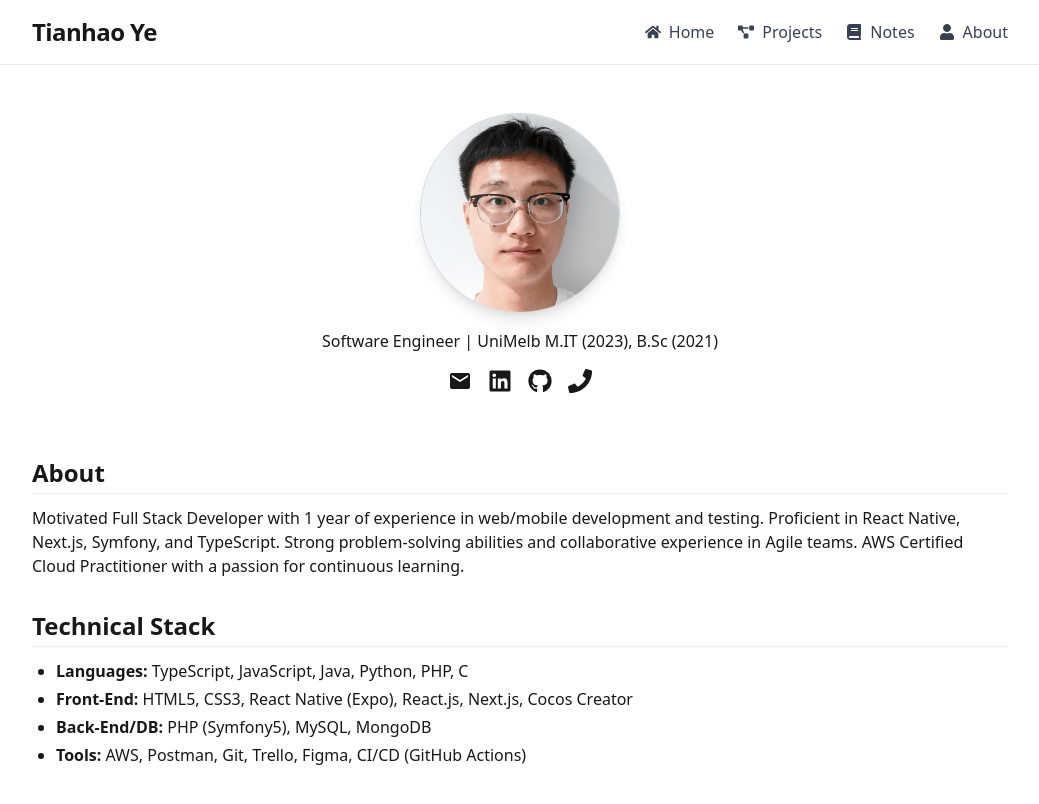
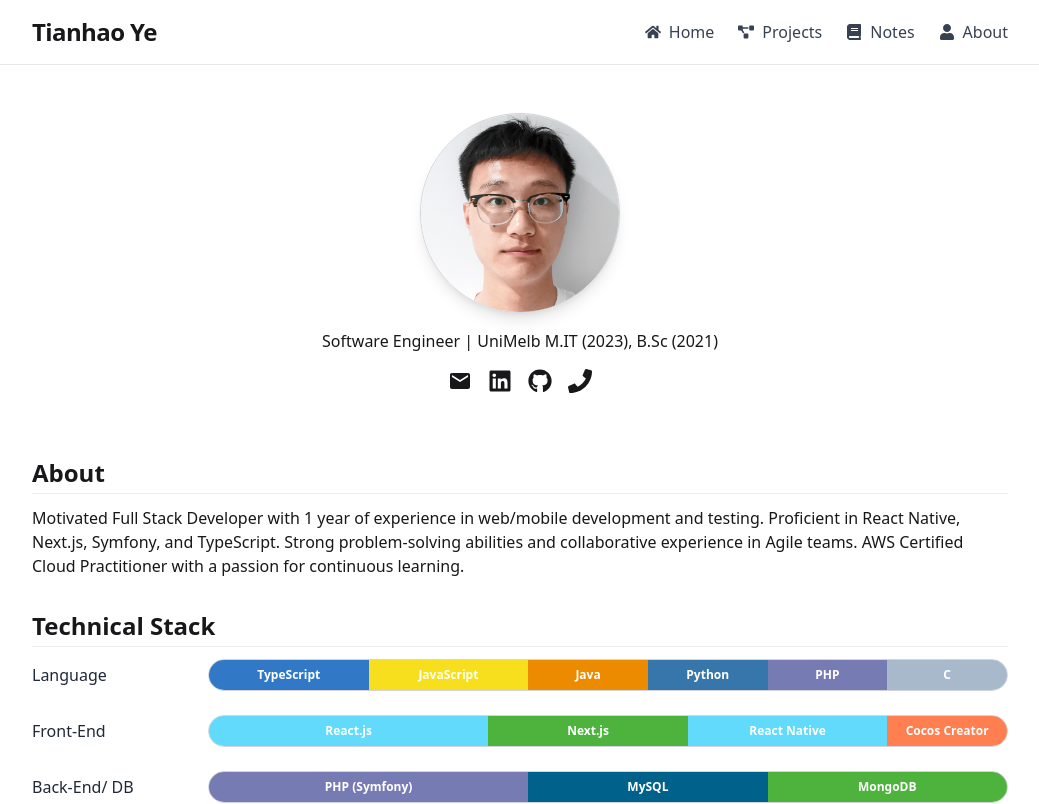
Before and after one commit to TianHao-Ye/tianhao-portfolio, a Next.js app: page /about in a window 1280 px wide. Shown: the top 804 px of the page, without its empty margins (120-1159 px from the left). Built offline with nearby package versions, Linux system fonts and the light colour scheme.

Commit message:
skill bar component

```diff
--- a/app/about/page.tsx
+++ b/app/about/page.tsx
@@ -3,6 +3,7 @@ import ResumeSection from "@/components/ResumeSection";
 import { metaData } from "../config";
 import Image from "next/image";
 import WorkExperienceCard from "@/components/WorkExperienceCard";
+import GroupedSkillBar from "@/components/GroupedSkillBar";
 
 export default function AboutPage() {
   return (
@@ -30,7 +31,7 @@ export default function AboutPage() {
       </ResumeSection>
 
       {/* Technical Skills */}
-      <ResumeSection title="Technical Stack">
+      {/* <ResumeSection title="Technical Stack">
         <ul className="list-disc pl-6 space-y-1">
           <li>
             <strong>Languages:</strong> TypeScript, JavaScript, Java, Python,
@@ -48,6 +49,41 @@ export default function AboutPage() {
             (GitHub Actions)
           </li>
         </ul>
+      </ResumeSection> */}
+
+      <ResumeSection title="Technical Stack">
+        <div className="space-y-6">
+          <GroupedSkillBar
+            category="Language"
+            skills={[
+              { name: "TypeScript", percentage: 20, color: "#3178C6" },
+              { name: "JavaScript", percentage: 20, color: "#F7DF1E" },
+              { name: "Java", percentage: 15, color: "#ED8B00" },
+              { name: "Python", percentage: 15, color: "#3776AB" },
+              { name: "PHP", percentage: 15, color: "#777BB4" },
+              { name: "C", percentage: 15, color: "#A8B9CC" },
+            ]}
+          />
+
+          <GroupedSkillBar
+            category="Front-End"
+            skills={[
+              { name: "React.js", percentage: 35, color: "#61DAFB" },
+              { name: "Next.js", percentage: 25, color: "#4DB33D" },
+              { name: "React Native", percentage: 25, color: "#61DAFB" },
+              { name: "Cocos Creator", percentage: 15, color: "#FF7F50" },
+            ]}
+          />
+
+          <GroupedSkillBar
+            category="Back-End/ DB"
+            skills={[
+              { name: "PHP (Symfony)", percentage: 40, color: "#777BB4" },
+              { name: "MySQL", percentage: 30, color: "#00618A" },
+              { name: "MongoDB", percentage: 30, color: "#4DB33D" },
+            ]}
+          />
+        </div>
       </ResumeSection>
 
       {/* Work Experience */}
--- /dev/null
+++ b/components/GroupedSkillBar.tsx
@@ -0,0 +1,47 @@
+"use client";
+import { useState } from "react";
+
+interface Skill {
+  name: string;
+  percentage: number;
+  color: string;
+}
+
+interface GroupedSkillBarProps {
+  category: string;
+  skills: Skill[];
+}
+
+export default function GroupedSkillBar({
+  category,
+  skills,
+}: GroupedSkillBarProps) {
+  const [hoveredIndex, setHoveredIndex] = useState<number | null>(null);
+
+  return (
+    <div className="flex items-center gap-4 mb-3">
+      {/* Category label with fixed width */}
+      <p className="w-40 shrink-0 font-medium text-gray-800 dark:text-gray-200">
+        {category}
+      </p>
+
+      {/* Skill bar (flexible width) */}
+      <div className="flex-1 relative flex h-8 rounded-full overflow-hidden border border-gray-300 dark:border-gray-700">
+        {skills.map((skill, index) => (
+          <div
+            key={index}
+            className="h-full flex items-center justify-center text-xs font-semibold text-white cursor-pointer transition-all duration-300"
+            style={{
+              width: `${skill.percentage}%`,
+              backgroundColor: skill.color,
+            }}
+            onMouseEnter={() => setHoveredIndex(index)}
+            onMouseLeave={() => setHoveredIndex(null)}
+          >
+            {hoveredIndex === index ? `${skill.percentage}%` : skill.name}
+          </div>
+        ))}
+      </div>
+    </div>
+  );
+}
```
